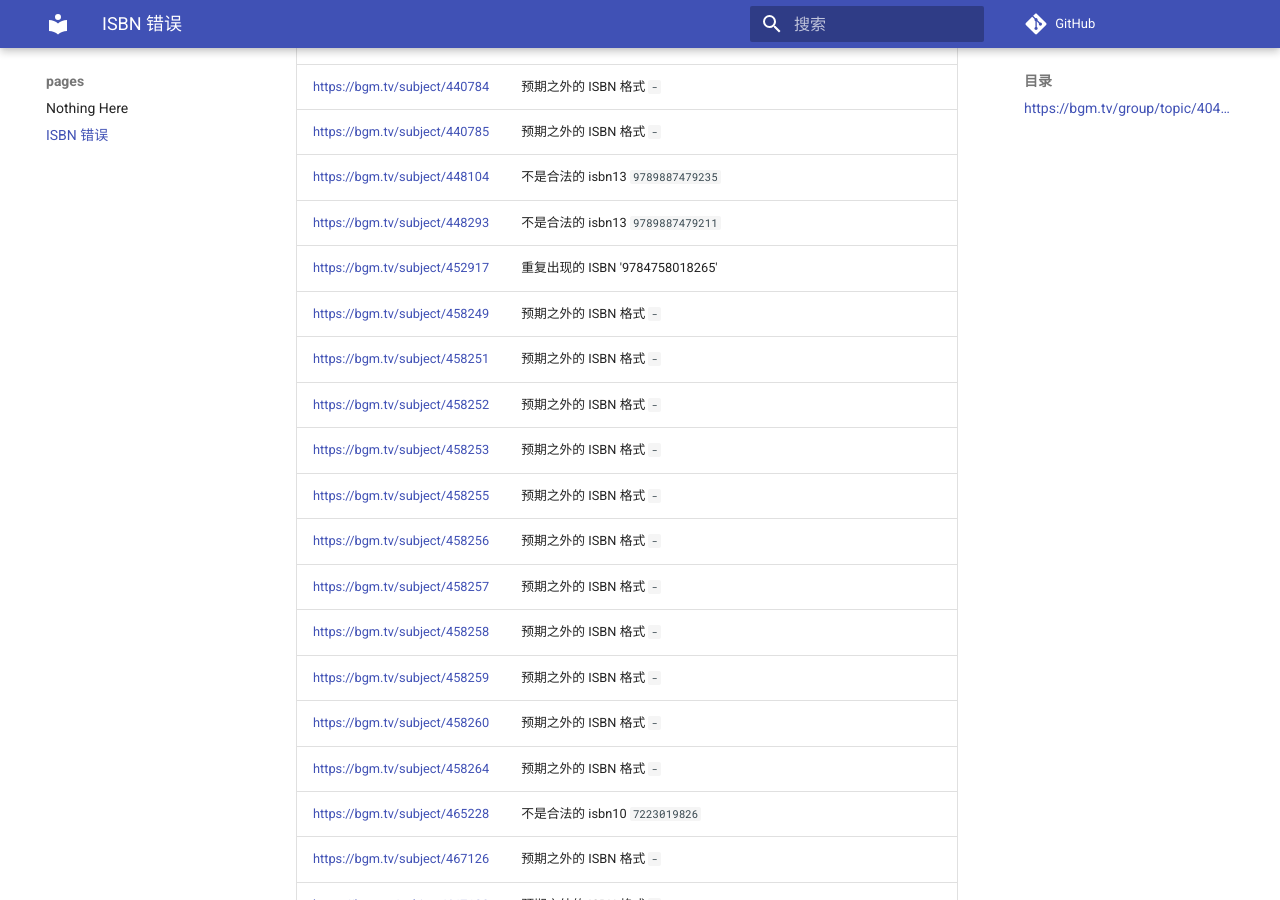
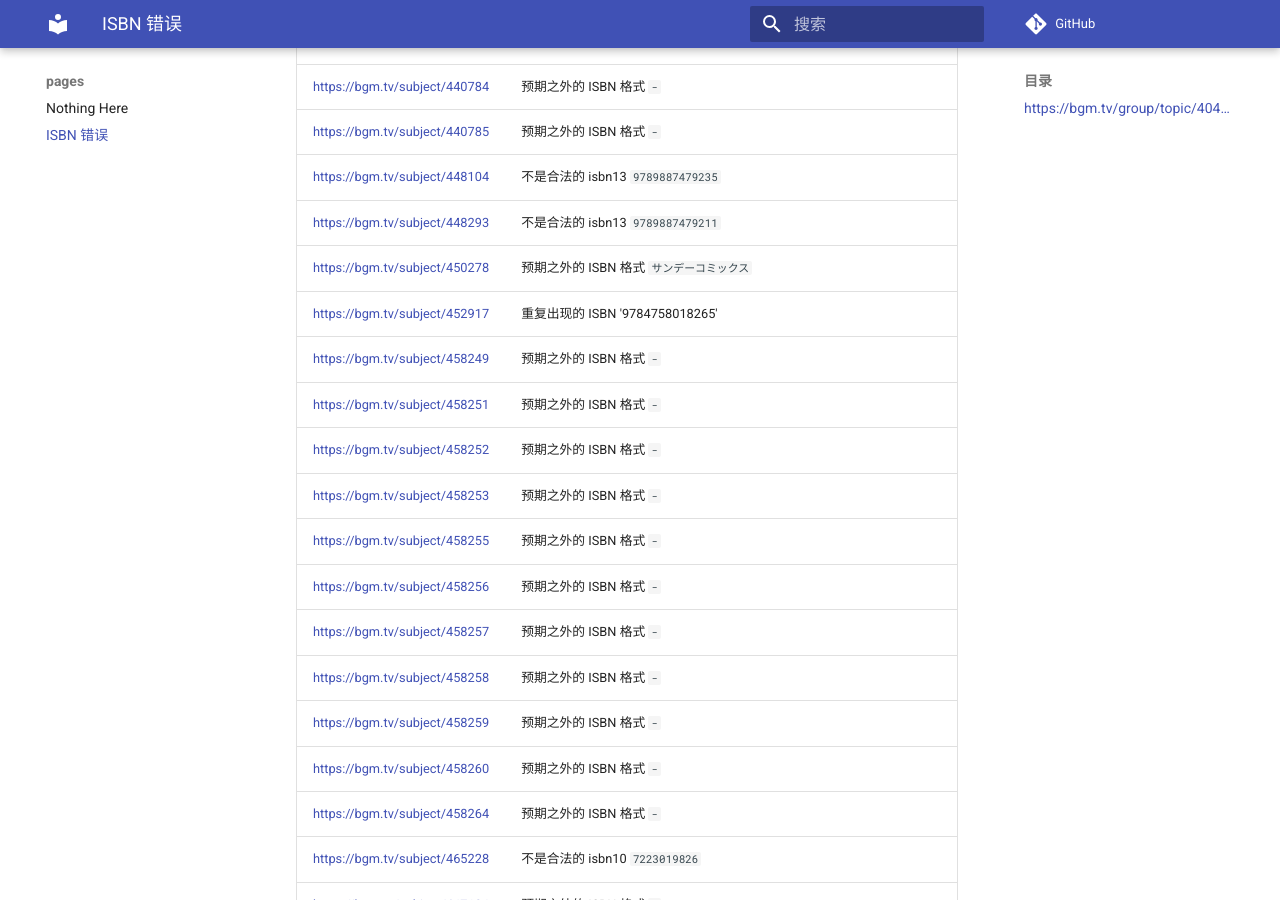
Before and after one commit to trim21/bangumi-pages, an MkDocs documentation site: the page built from docs/isbn.md, in a window 1280 px wide and 900 px high, scrolled down 4119 px. Built offline with MkDocs 1.6.1 and Material for MkDocs 9.7.7, drawn with Linux system fonts in a browser that asks for light colours; comment, search, counter and statistics services are not loaded; part of the change alters nothing that is shown.

Commit message:
update isbn.md

```diff
--- a/docs/isbn.md
+++ b/docs/isbn.md
@@ -1,7 +1,7 @@
 # ISBN 错误
 ## <https://bgm.tv/group/topic/404801>
 
-total 161
+total 162
 
 | url | error |
 | --- |  ---  |
@@ -94,6 +94,7 @@ total 161
 | <https://bgm.tv/subject/440785> | 预期之外的 ISBN 格式 `-` |
 | <https://bgm.tv/subject/448104> | 不是合法的 isbn13 <code>9789887479235</code> |
 | <https://bgm.tv/subject/448293> | 不是合法的 isbn13 <code>9789887479211</code> |
+| <https://bgm.tv/subject/450278> | 预期之外的 ISBN 格式 `サンデーコミックス` |
 | <https://bgm.tv/subject/452917> | 重复出现的 ISBN '9784758018265' |
 | <https://bgm.tv/subject/458249> | 预期之外的 ISBN 格式 `-` |
 | <https://bgm.tv/subject/458251> | 预期之外的 ISBN 格式 `-` |
```
